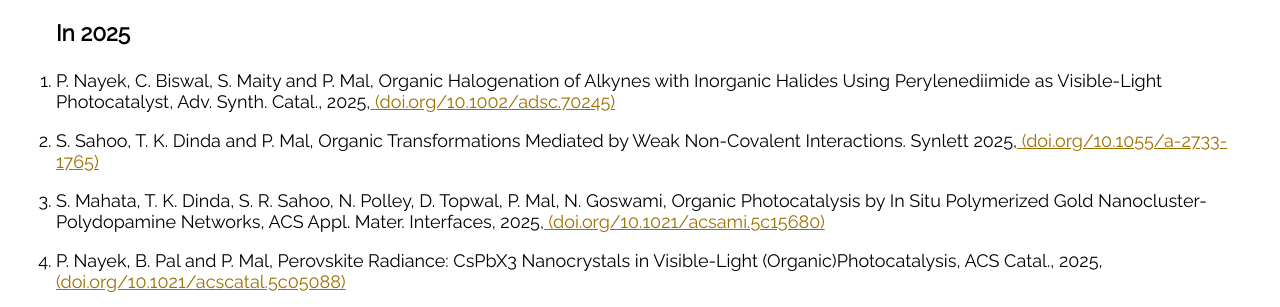
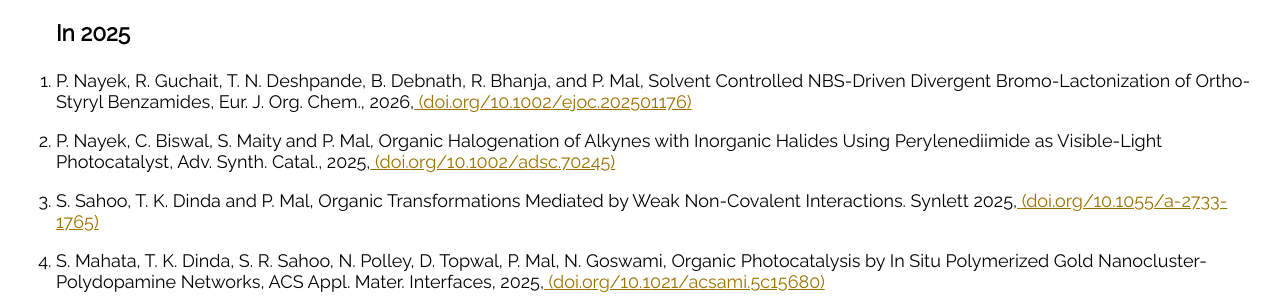
Before and after one commit to pmallab/lab_webpage, a Gatsby site: page /publications in a window 1280 px wide. Shown: the part 452-759 px from the top of the page. Built offline with nearby package versions, Linux system fonts and the light colour scheme; Gatsby itself is replaced by a stand-in of ours.

Commit message:
Update publications.js

```diff
--- a/src/pages/publications.js
+++ b/src/pages/publications.js
@@ -17,6 +17,9 @@
       <h2>
       <small class="text-muted"> In 2025</small>
     </h2>
+
+  <li><p> P. Nayek, R. Guchait, T. N. Deshpande, B. Debnath, R. Bhanja, and P. Mal, Solvent Controlled NBS-Driven Divergent Bromo-Lactonization of Ortho-Styryl Benzamides,  Eur. J. Org. Chem., 2026,
+  <Link className="Pub1link" to="https://doi.org/10.1002/ejoc.202501176" target="_blank"> (doi.org/10.1002/ejoc.202501176)</Link></p></li>
 
   <li><p> P. Nayek, C. Biswal, S. Maity and P. Mal, Organic Halogenation of Alkynes with Inorganic Halides Using Perylenediimide as Visible-Light Photocatalyst,  Adv. Synth. Catal., 2025,
   <Link className="Pub1link" to="https://doi.org/10.1002/adsc.70245" target="_blank"> (doi.org/10.1002/adsc.70245)</Link></p></li>
```
